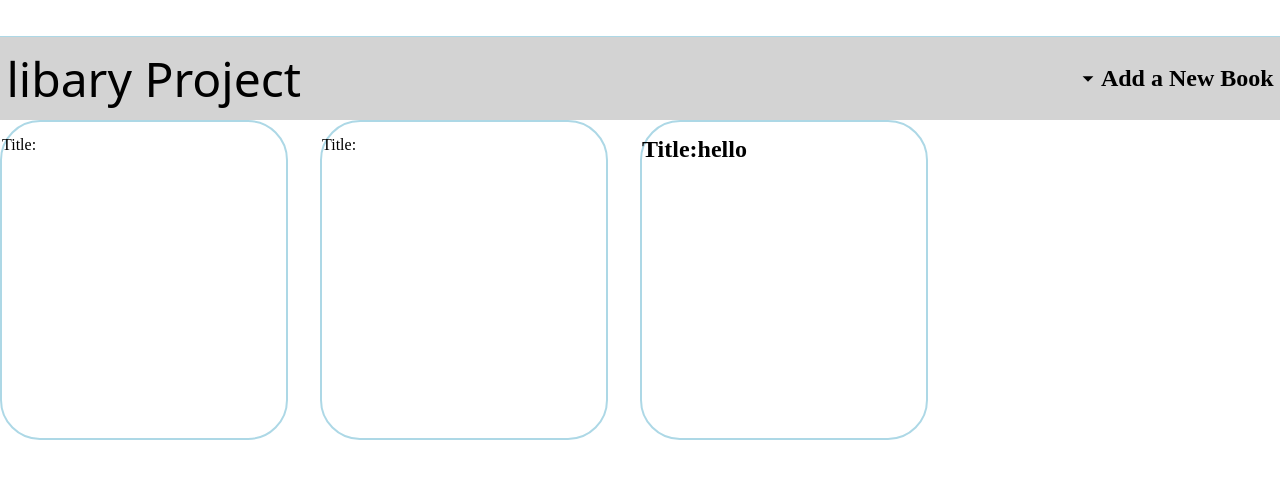
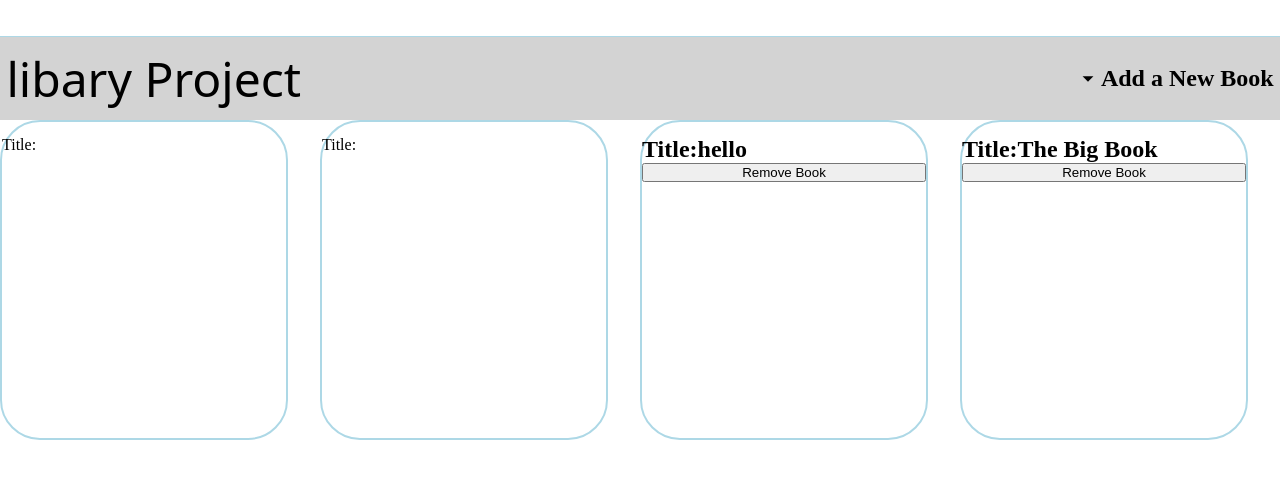
Before and after one commit to sicxx-xnx/library, a plain HTML site: page index.html in a window 1280 px wide. Drawn offline with Linux system fonts and the light colour scheme; a web font is replaced by a local one.

Commit message:
add button to remove books from libary
set up the js that adds a button during book creation into dom. this button removes the specific book from the library

```diff
--- a/app.css
+++ b/app.css
@@ -67,6 +67,7 @@ grid-row: span 1;
 border: lightblue solid 2px;
 border-radius: 40px;
 display: flex;
+flex-direction: column;
 }
 
 .titleTemplateHolder {
--- a/js.js
+++ b/js.js
@@ -28,14 +28,23 @@ myLibrary.push(book1)
 
 function showsBooks(){
 myLibrary.forEach(element => {
+let RemoveButton = document.createElement("button")
+RemoveButton.innerText = "Remove Book"
 let container = document.createElement("div")
 container.setAttribute("class","bookTemplate")
 let title = document.createElement("h2")
 title.setAttribute("class","titleTemplateHolder")
 container.appendChild(title)
+container.appendChild(RemoveButton)
 fullLibray.appendChild(container)
 console.log(myLibrary)
 title.innerText = element.title
+container.setAttribute("data-id",element.id)
+let specificContainer = document.querySelector(`[data-id = "${element.id}"]`)
+RemoveButton.addEventListener("click", ()=> {
+specificContainer.style.display = "none"
+})
+
 });
 
 
@@ -43,4 +52,5 @@ title.innerText = element.title
 }
 
 addBookToLibrary("hello","peyton",25,"no")
+addBookToLibrary("The Big Book","someguy",164,"yes")
 window.addEventListener("DOMContentLoaded", showsBooks())
```
